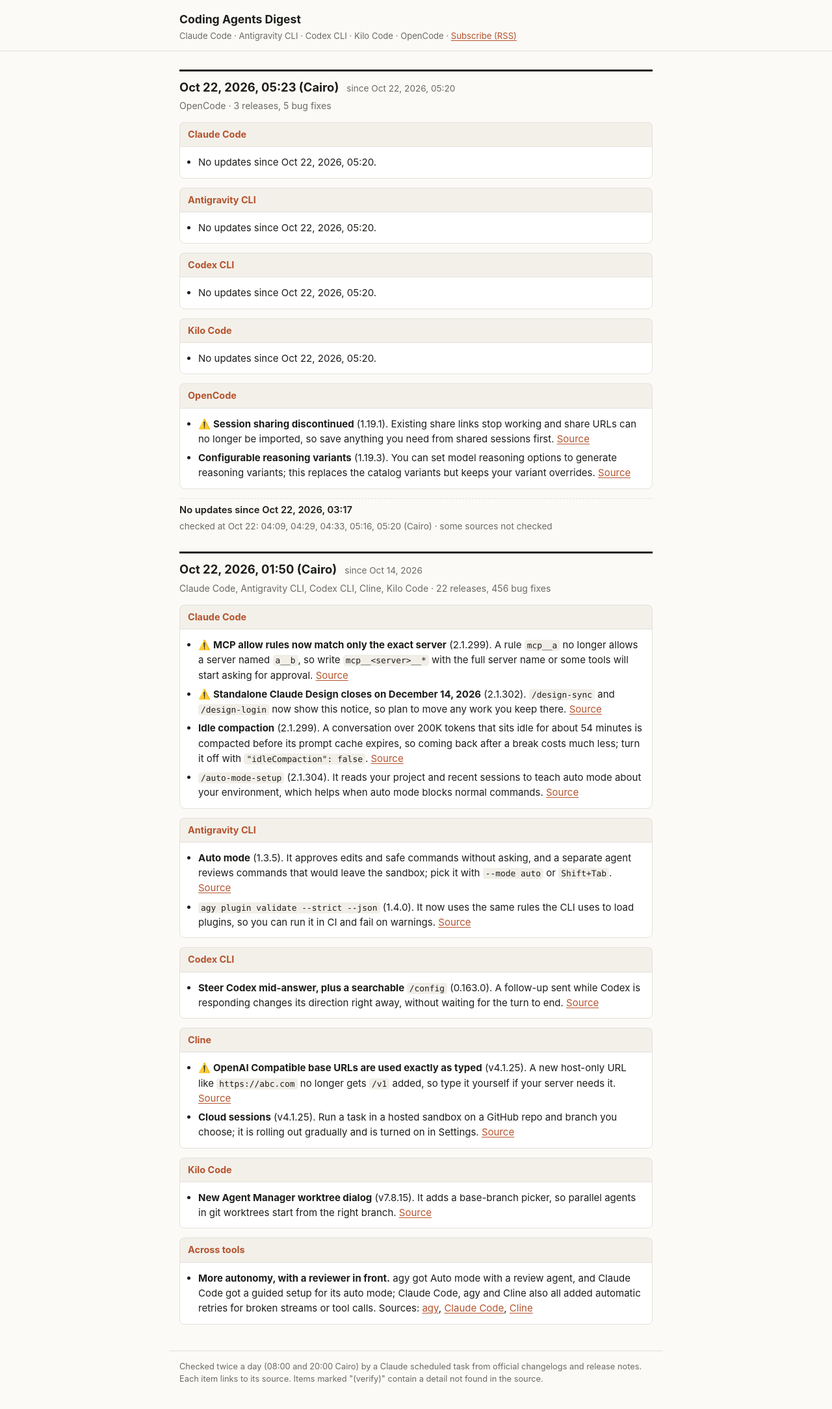
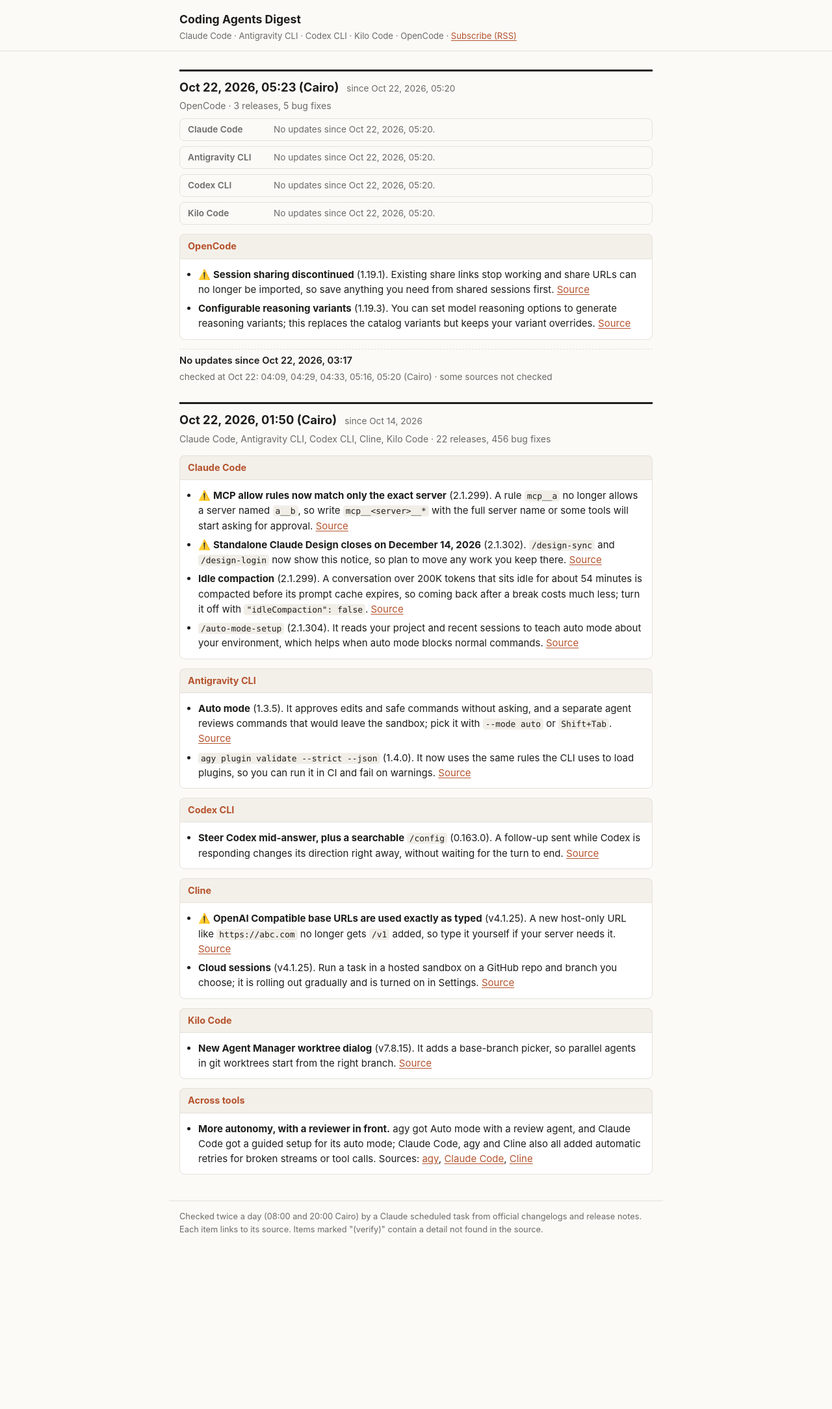
Before and after one commit to IbrahimSobh/coding-agents-digest, a Jekyll site: the page built from docs/index.html, in a window 1280 px wide. Shown: the whole page at 65% size. Built offline with Jekyll 4.4.1, drawn with Linux system fonts in a browser that asks for light colours; after the commit the page ends 1939 px from its top, so only the background shows below that.

Commit message:
Show quiet tools as thin gray rows in news runs
A tool section that only says 'No updates since ...' or 'Not checked'
renders as one compact row; tools with news keep their box. Template-only
change, the entry format and the scheduled task are unchanged.

Co-Authored-By: Claude Opus 5.5 <noreply@anthropic.com>
Claude-Session: https://claude.ai/code/session_01Q1t7bWddmmH1wf5DbC1YXc

```diff
--- /dev/null
+++ b/docs/_includes/entry-body.html
@@ -0,0 +1,6 @@
+{% comment %}
+  Renders a news entry. A tool section whose only line is "No updates since ..."
+  or "Not checked ..." becomes one thin gray row; tools with news keep their box.
+{% endcomment %}
+{% assign parts = include.html | split: "<h3" %}
+<div class="run-body">{{ parts[0] }}{% for part in parts offset: 1 %}{% assign items = part | split: "<li>" %}{% if items.size == 2 and part contains "No updates since" or items.size == 2 and part contains "Not checked" %}{% assign name = part | split: "</h3>" | first | split: ">" | last %}{% assign note = items[1] | split: "</li>" | first | strip %}<div class="tool-quiet"><span class="tool-name">{{ name }}</span><span class="tool-note">{{ note }}</span></div>{% else %}<h3{{ part }}{% endif %}{% endfor %}</div>
--- a/docs/_layouts/digest.html
+++ b/docs/_layouts/digest.html
@@ -4,5 +4,5 @@ layout: default
 <p class="back"><a href="{{ '/' | relative_url }}">← All checks</a></p>
 <section class="run{% if page.quiet %} quiet{% endif %}">
   {% include entry-head.html e=page %}
-  {% unless page.quiet %}<div class="run-body">{{ content }}</div>{% endunless %}
+  {% unless page.quiet %}{% include entry-body.html html=content %}{% endunless %}
 </section>
--- a/docs/assets/style.css
+++ b/docs/assets/style.css
@@ -63,6 +63,15 @@ a { color: var(--accent); text-underline-offset: 2px; }
 }
 .run-body li { margin: 6px 0; }
 
+/* A tool with no news: one thin gray row instead of a box */
+.tool-quiet {
+  display: flex; flex-wrap: wrap; gap: 2px 12px; align-items: baseline;
+  margin-top: 8px; padding: 6px 12px;
+  border: 1px solid var(--line); border-radius: 8px;
+  color: var(--muted); font-size: .85rem;
+}
+.tool-quiet .tool-name { font-weight: 600; min-width: 120px; }
+
 code {
   font: .86em/1.4 ui-monospace, SFMono-Regular, Menlo, Consolas, monospace;
   background: var(--code-bg); padding: 1px 4px; border-radius: 4px;
--- a/docs/index.html
+++ b/docs/index.html
@@ -28,7 +28,7 @@ title: Latest
     {% if news_seen < max_news %}
 <section class="run">
   {% include entry-head.html e=e %}
-  <div class="run-body">{{ e.content | markdownify }}</div>
+  {% assign html = e.content | markdownify %}{% include entry-body.html html=html %}
 </section>
     {% endif %}
     {% assign news_seen = news_seen | plus: 1 %}
```
Also changed, not shown: DESIGN.md (+1 -0 lines).
